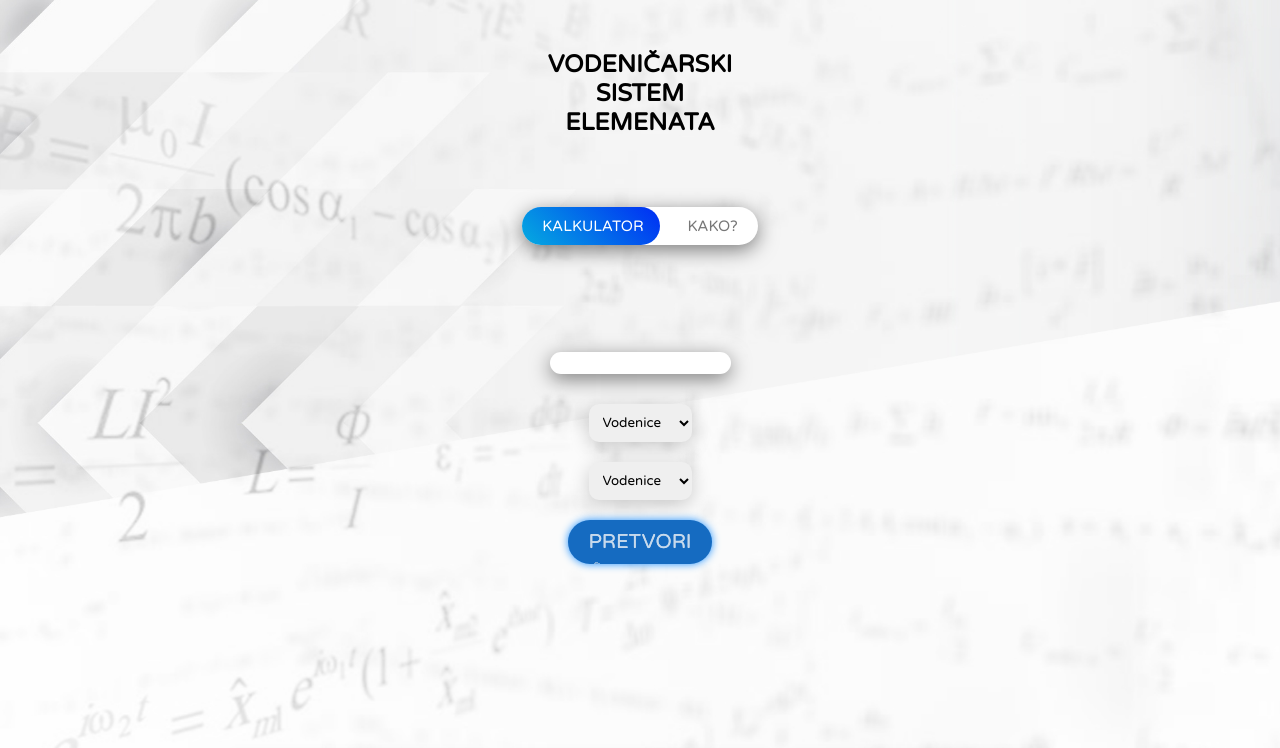
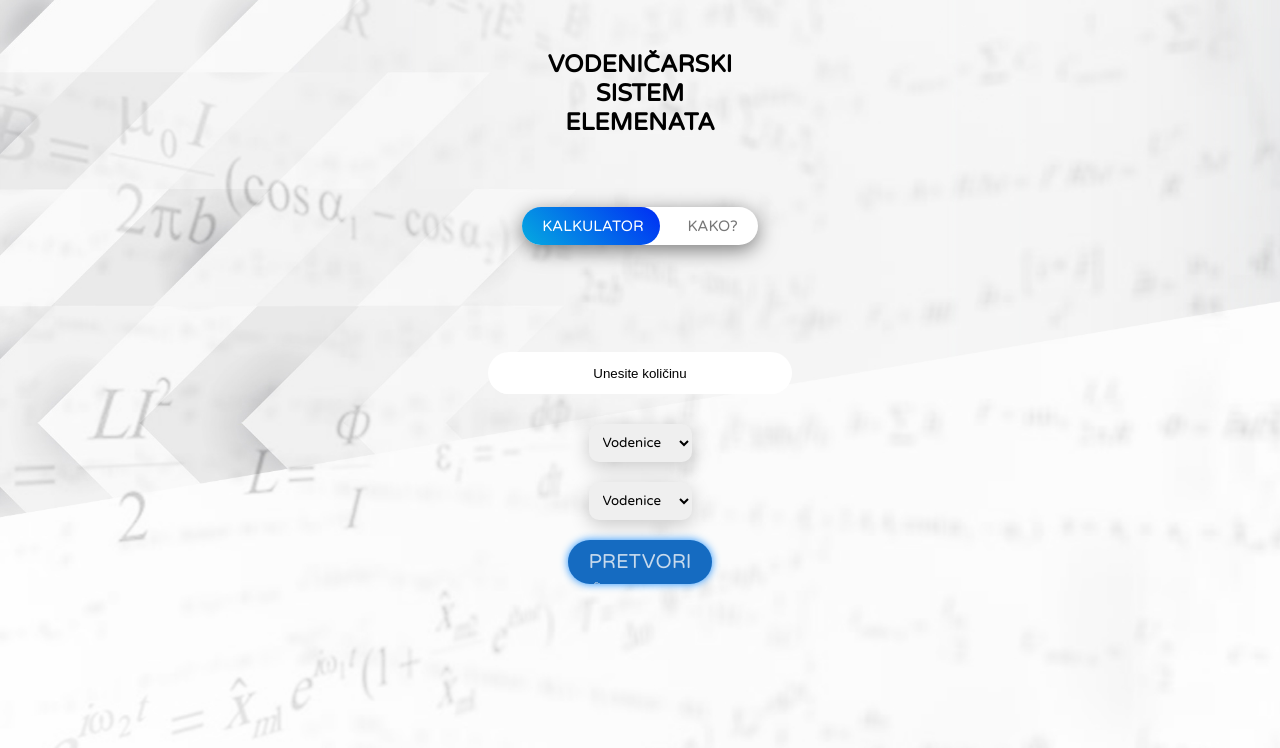
Before and after one commit to karzimeg/konvertor, a plain HTML site: page index.html in a window 1280 px wide. Shown: the top 748 px of the page. Drawn offline with nearby package versions, Linux system fonts and the light colour scheme.

Commit message:
Add files via upload

```diff
--- a/index.html
+++ b/index.html
@@ -36,7 +36,7 @@
             <form class="col s12">
               <div class="row">
                 <div class="input-field col s6">
-                  <input id="input" type="text" autocomplete="off">
+                  <input placeholder="Unesite količinu" id="input" type="text" autocomplete="off">
                 </div>
                 <div class="input-field col s12">
                   <select id="from">
--- a/style.css
+++ b/style.css
@@ -87,8 +87,9 @@ input::placeholder {
   margin: 5px;
   border-radius: 40px;
   border: none;
-  box-shadow: 0px 5px 20px rgba(0, 0, 0, 0.5);
-  height: 20px;
+
+  height: 40px;
+  width: 300px;
   text-align: center;
   margin-bottom: 20px;
   outline: none;
@@ -163,22 +164,6 @@ button {
 button:focus {
   outline-color: transparent;
   box-shadow: var(--btn-color) 2px 2px 22px;
-}
-
-.right::after,
-button::after {
-  content: var(--content);
-  display: block;
-  position: absolute;
-  white-space: nowrap;
-  padding: 40px 40px;
-  pointer-events: none;
-}
-
-button::after {
-  font-weight: 200;
-  top: -30px;
-  left: -20px;
 }
 
 .right,
```
